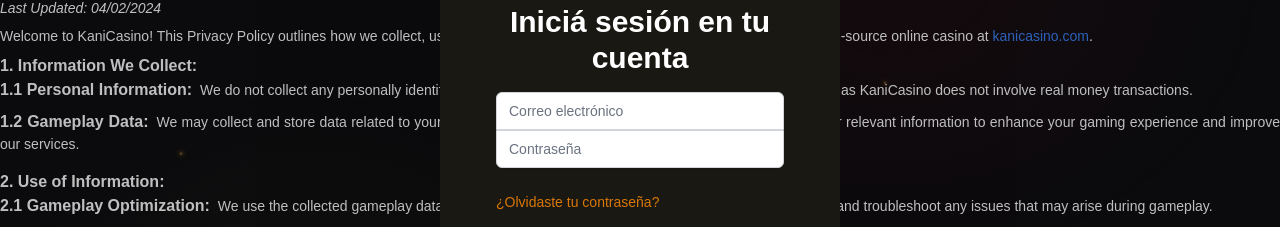
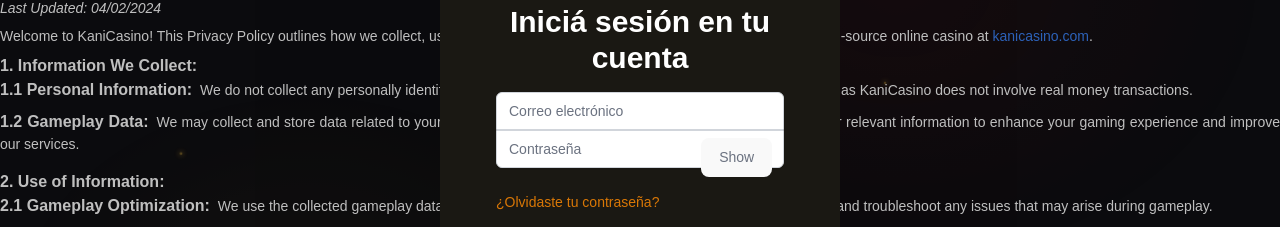
Before and after one commit to Cousher/Crixus-Games, a React (Vite) app: page /privacy-policy in a window 1280 px wide. Both pictures are taken after a click on the button "Ingresar". Shown: the part 242-469 px from the top of the page. Built offline with nearby package versions, Linux system fonts and the light colour scheme; no server answers.

Commit message:
feat(ux): apply modern web guidance (view transitions, password toggles, user-invalid styling)

```diff
--- a/src/Routes.tsx
+++ b/src/Routes.tsx
@@ -1,4 +1,5 @@
-import { Route, Routes, Navigate } from "react-router-dom";
+import { useState, useLayoutEffect } from "react";
+import { Route, Routes, Navigate, useLocation } from "react-router-dom";
 import Home from "./pages/Home/Home";
 import Profile from "./pages/Profile/Profile";
 import CasePage from "./pages/CasePage/CasePage";
@@ -30,8 +31,25 @@ const defaultRoutes = (
 );
 
 const AppRoutes = () => {
+  const location = useLocation();
+  const [displayLocation, setDisplayLocation] = useState(location);
+
+  useLayoutEffect(() => {
+    if (location.pathname !== displayLocation.pathname) {
+      if (document.startViewTransition) {
+        document.startViewTransition(() => {
+          setDisplayLocation(location);
+        });
+      } else {
+        setDisplayLocation(location);
+      }
+    } else {
+      setDisplayLocation(location);
+    }
+  }, [location, displayLocation]);
+
   return (
-    <Routes>
+    <Routes location={displayLocation}>
       {defaultRoutes}
       {/* Fallback route */}
       <Route path="*" element={<Navigate to="/" />} />
--- a/src/components/header/userFlow/Login.tsx
+++ b/src/components/header/userFlow/Login.tsx
@@ -12,6 +12,7 @@ const LoginPage = () => {
   const [password, setPassword] = useState("");
   const [errorMessage, setErrorMessage] = useState("");
   const [loadingButton, setLoadingButton] = useState(false);
+  const [showPassword, setShowPassword] = useState(false);
   const { toggleLogin } = useContext(UserContext);
   const { t } = useTranslation();
 
@@ -70,7 +71,7 @@ const LoginPage = () => {
                 {
                   type: "email",
                   name: "email",
-                  autoComplete: "email",
+                  autoComplete: "username",
                   required: true,
                   value: email,
                   onChange: (e: {
@@ -81,7 +82,7 @@ const LoginPage = () => {
                   placeholder: t("auth.email"),
                 },
                 {
-                  type: "password",
+                  type: showPassword ? "text" : "password",
                   name: "password",
                   autoComplete: "current-password",
                   required: true,
@@ -94,7 +95,20 @@ const LoginPage = () => {
                   placeholder: t("auth.password"),
                 },
               ].map((props, index) => {
-                return <input key={index} {...props} />;
+                return (
+                  <div className="relative" key={index}>
+                    <input {...props} />
+                    {props.name === "password" && (
+                      <button
+                        type="button"
+                        onClick={() => setShowPassword(!showPassword)}
+                        className="absolute right-3 top-2 text-sm font-medium text-gray-500 hover:text-gray-700 z-20"
+                      >
+                        {showPassword ? "Hide" : "Show"}
+                      </button>
+                    )}
+                  </div>
+                );
               })}
             </div>
           </div>
--- a/src/components/header/userFlow/SignUp.tsx
+++ b/src/components/header/userFlow/SignUp.tsx
@@ -12,6 +12,7 @@ const SignUpPage: React.FC = () => {
   const [profilePicture, _setProfilePicture] = useState<any>(null);
   const [error, setError] = useState<string | null>(null);
   const [loading, setLoading] = useState(false);
+  const [showPassword, setShowPassword] = useState(false);
   const { t } = useTranslation();
 
   const { toggleLogin } = useContext(UserContext);
@@ -55,6 +56,7 @@ const SignUpPage: React.FC = () => {
                     {
                       name: "nickname",
                       type: "text",
+                      autoComplete: "username",
                       required: true,
                       value: nickname,
                       onChange: (e: React.ChangeEvent<HTMLInputElement>) =>
@@ -75,9 +77,10 @@ const SignUpPage: React.FC = () => {
                     },
                     {
                       name: "password",
-                      type: "password",
-                      autoComplete: "current-password",
+                      type: showPassword ? "text" : "password",
+                      autoComplete: "new-password",
                       required: true,
+                      minLength: 8,
                       value: password,
                       onChange: (e: React.ChangeEvent<HTMLInputElement>) =>
                         setPassword(e.target.value),
@@ -92,11 +95,21 @@ const SignUpPage: React.FC = () => {
                         type={input.type}
                         autoComplete={input.autoComplete}
                         required={input.required}
+                        minLength={input.minLength}
                         value={input.value}
                         onChange={input.onChange}
                         className="peer h-10 w-full border-b-2 border-gray-300 text-gray-900 placeholder-transparent focus:outline-none focus:border-amber-500 bg-white"
                         placeholder={input.placeholder}
                       />
+                      {input.name === "password" && (
+                        <button
+                          type="button"
+                          onClick={() => setShowPassword(!showPassword)}
+                          className="absolute right-0 top-2 text-sm font-medium text-gray-500 hover:text-gray-700"
+                        >
+                          {showPassword ? "Hide" : "Show"}
+                        </button>
+                      )}
                       <label
                         htmlFor={input.name}
                         className="absolute left-0 -top-3.5 text-gray-600 text-sm transition-all peer-placeholder-shown:text-base peer-placeholder-shown:text-gray-400 peer-placeholder-shown:top-2 peer-focus:-top-3.5 peer-focus:text-amber-500"
--- a/src/index.css
+++ b/src/index.css
@@ -219,6 +219,15 @@ input {
   background-color: #3B3B3B;
 }
 
+input:user-invalid {
+  border-color: #dc2626; /* Tailwind red-600 */
+  box-shadow: 0 0 0 1px #dc2626;
+}
+
+input:user-invalid:focus {
+  outline-color: #dc2626;
+}
+
 select {
   background-color: #3B3B3B;
 }
```
